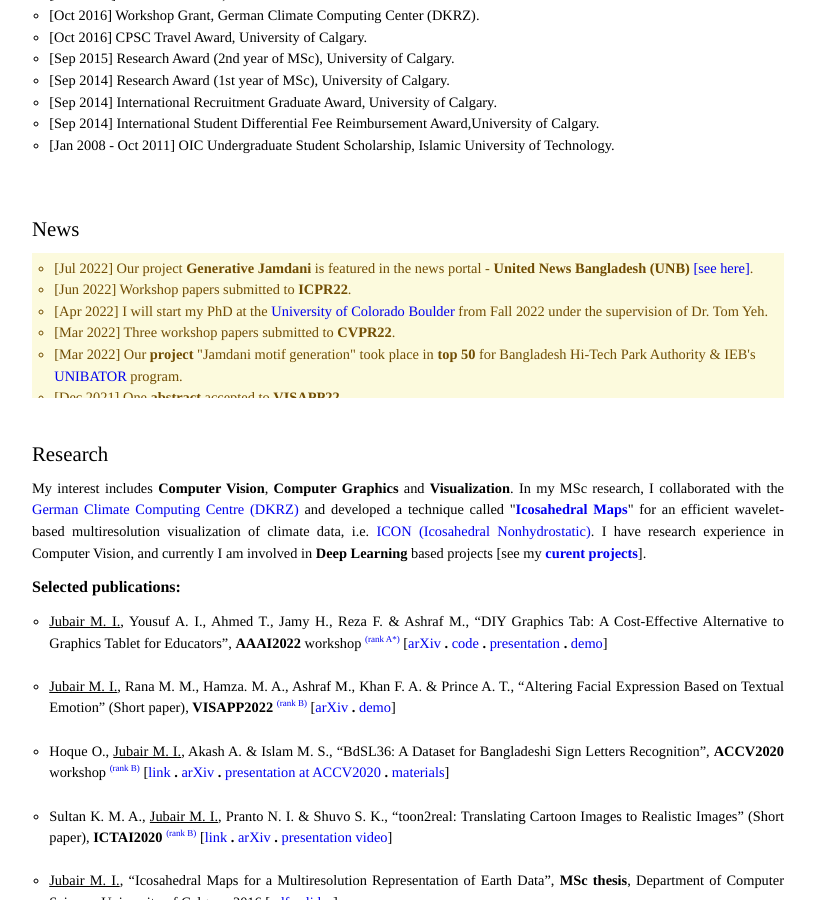
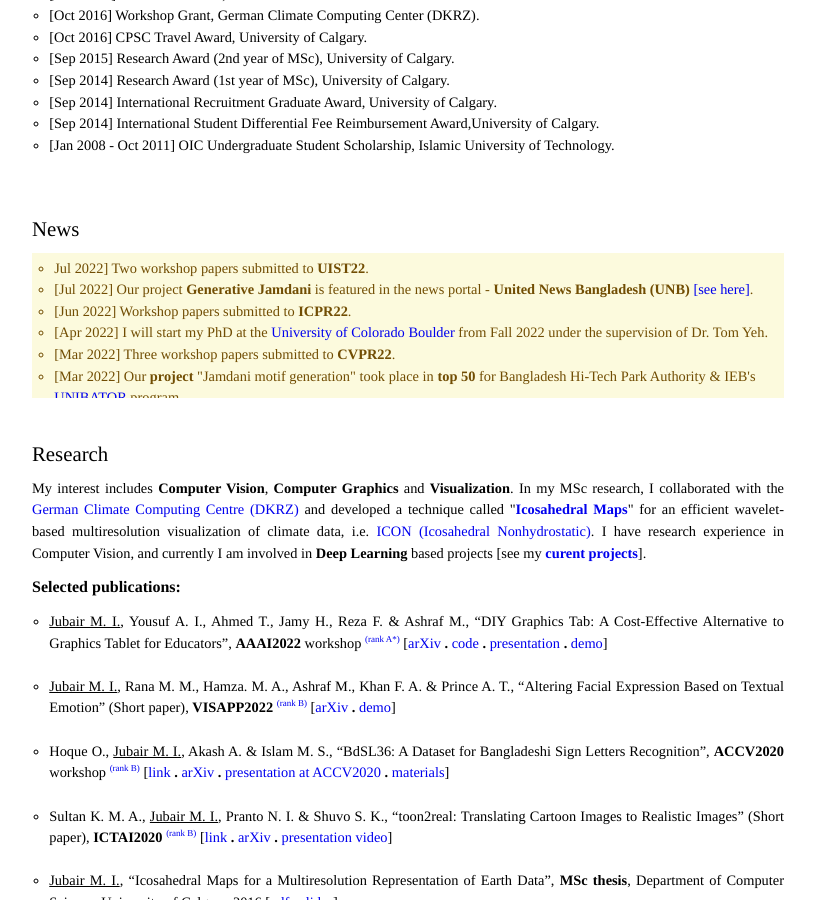
Before and after one commit to imruljubair/imruljubair.github.io, a Jekyll site: the page built from index.html, in a window 1280 px wide and 900 px high, scrolled down 492 px. Shown: the whole window, without its empty margins (232-1047 px from the left). Built offline with Jekyll 4.4.1, drawn with Linux system fonts in a browser that asks for light colours.

Commit message:
Update news.html

```diff
--- a/_includes/news.html
+++ b/_includes/news.html
@@ -5,6 +5,7 @@
     <h2 class="category-title" style="font-size:130%">News</h2>
 	<div style="height:145px;overflow:scroll;padding:5px;background-color:#FCFADD;color:#714D03;scrollbar-base-color:#DEBB07;">
     <ul style="font-size:90%; list-style-type:circle">
+    <li>Jul 2022] Two workshop papers submitted to <strong>UIST22</strong>.</li>
     <li>[Jul 2022] Our project <strong>Generative Jamdani</strong> is featured in the news portal - <strong>United News Bangladesh (UNB)</strong> <a href="https://unb.com.bd/m/category/Tech/generative-jamdani-a-trailblazing-research-on-jamdani-motif-generation-by-aust-students/96110?fbclid=IwAR1-iMzywgOnlkaFluTXSq5nFNUae1KcUHt6HkMgE2he-LIPc7pVKPVvvBA">[see here]</a>.</li>
     <li>[Jun 2022] Workshop papers submitted to <strong>ICPR22</strong>.</li>
     <li>[Apr 2022] I will start my PhD at the <a href="https://www.colorado.edu/">University of Colorado Boulder</a> from Fall 2022 under the supervision of Dr. Tom Yeh.</li>
```
